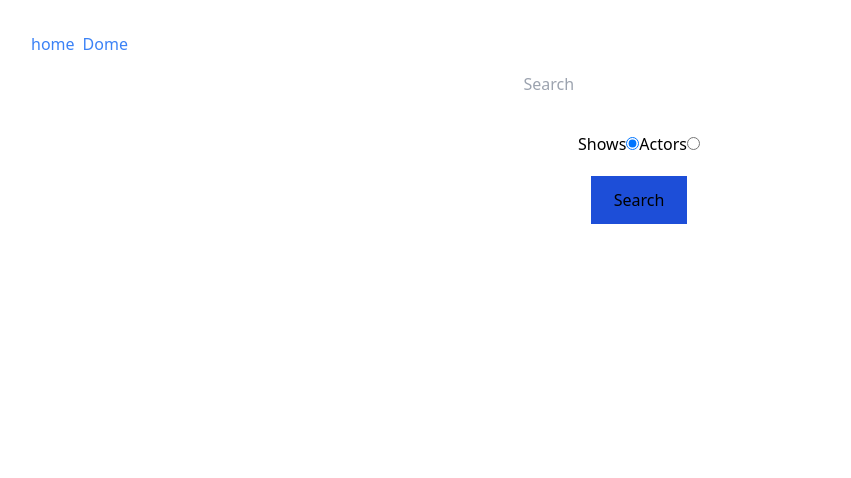
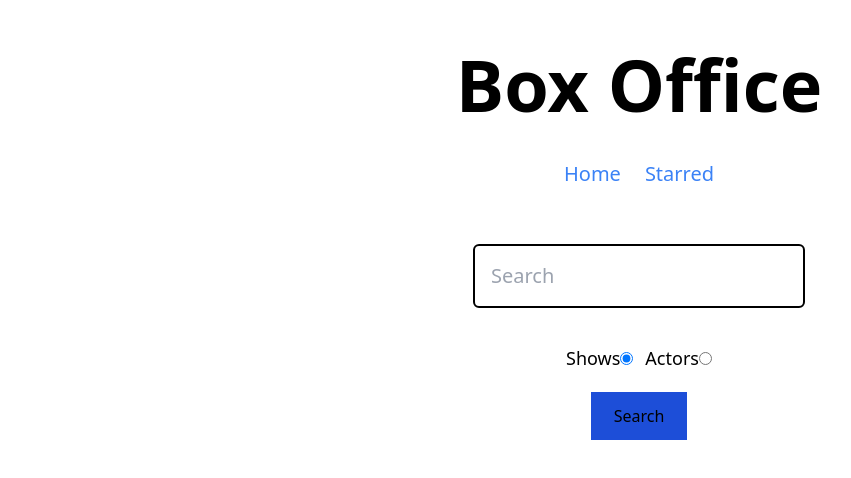
Before and after one commit to Agrimaagrawal/BoxOffice, a React (Vite) app: page / in a window 1280 px wide. Shown: the top 478 px of the page, without its empty margins (1-852 px from the left). Built offline with nearby package versions, Linux system fonts and the light colour scheme.

Commit message:
added code for fetching showid

```diff
--- a/src/App.jsx
+++ b/src/App.jsx
@@ -1,9 +1,10 @@
 import './App.css'
 import {BrowserRouter,Routes,Route} from 'react-router-dom'
-import Home from './components/Home'
+import Home from './components/pages/Home'
 import Navbar from './components/Navbar'
-import Dome from './components/Dome';
-import MainLayout from './components/MainLayout'
+import Starred from './components/pages/Starred';
+import MainLayout from './components/MainLayout';
+import ShowDetails from './components/pages/ShowDetails'
 
 function App() {
 
@@ -14,8 +15,9 @@ function App() {
     <Routes>
       <Route element={<MainLayout/>}>
       <Route path='/' element={<Home/>}></Route>
-      <Route path='/Dome' element ={<Dome/>}/>
+      <Route path='/Starred' element ={<Starred/>}/>
       </Route>
+      <Route path='/show/:showId' element={<ShowDetails/>}/>
       </Routes>
     </BrowserRouter>
 
--- a/src/components/Dome.jsx
+++ /dev/null
@@ -1,11 +0,0 @@
-import React from 'react'
-
-const Dome = () => {
-  return (
-    <div>
-
-    </div>
-  )
-}
-
-export default Dome
--- a/src/components/MainLayout.jsx
+++ b/src/components/MainLayout.jsx
@@ -5,6 +5,7 @@ import Navbar from './Navbar'
 const MainLayout = () => {
   return (
     <div>
+      <h1 className=' text-5xl md:text-7xl font-bold  m-4'>Box Office</h1>
       <Navbar/>
       <Outlet/>
     </div>
--- a/src/components/Navbar.jsx
+++ b/src/components/Navbar.jsx
@@ -1,19 +1,19 @@
 import {Link} from 'react-router-dom'
 const Navbar = () => {
   const link=[
-    {text:"home",
+    {text:"Home",
     to:'/'
           },
           {
-            text:'Dome',
-            to:'/Dome'
+            text:'Starred',
+            to:'/Starred'
           }
   ]
   return (
     <div>
-      <ul className='flex gap-2'>
+      <ul className='flex gap-6 justify-center m-10 '>
         {
-          link.map(item=><li key={item.text} className="text-blue-500"><Link to={item.to}>{item.text}</Link></li>)
+          link.map(item=><li key={item.text} className="text-blue-500 text-xl hover:text-blue-800 "><Link to={item.to}>{item.text}</Link></li>)
         }
       </ul>
     </div>
--- a/src/components/Search.jsx
+++ b/src/components/Search.jsx
@@ -22,8 +22,9 @@ import {useState} from 'react';
     <div>
       <form onSubmit={onSubmit}>
         <div className='flex flex-col justify-center items-center gap-5'>
-      <input type="text" value={searchvalue} onChange={handleText} placeholder="Search" className='m-4'/>
-      <div><label>
+      <input type="text" value={searchvalue} onChange={handleText} placeholder="Search" className='m-4 border-black border-2 rounded-md p-4 text-xl text-blue-600'/>
+      <div className='gap-3 flex text-lg'>
+        <label >
         Shows
         <input type="radio" name="search-option" value="shows" checked={searchOption==='shows'} onChange={onRadioChange}/>
       </label>
--- a/src/components/Showfol/ShowCard.jsx
+++ b/src/components/Showfol/ShowCard.jsx
@@ -5,10 +5,10 @@ const ShowCard = ({name,image,id,summary}) => {
     <div >
       <div className="w-full h-full flex justify-center  flex-col items-center ">
       <img src={image} className='m-3'/>
-      <h1>{name}</h1>
+      <h1 className='font-extrabold text-xl '>{name}</h1>
       <p>{SummaryStripped}</p>
       <div>
-        <Link to='/'>Read more</Link>
+        <Link to={`/show/:${id}` }className='m-4 text-blue-700 text-lg font-bold '>Read more</Link>
         <button type="button" className=''>Star me</button>
       </div>
 
--- a/src/components/Showfol/Shows.jsx
+++ b/src/components/Showfol/Shows.jsx
@@ -6,7 +6,7 @@ const Shows = ({shows}) => {
     <div>
       {shows.map((data=>{
         return (
-          <ShowCard key={data.show.id} name={data.show.name} image={data.show.image ?.medium} summary={data.show.summary}/>
+          <ShowCard key={data.show.id} name={data.show.name} image={data.show.image ?.medium} summary={data.show.summary} id={data.show.id}/>
         )
       }))
     }
--- /dev/null
+++ b/src/components/pages/ShowDetails.jsx
@@ -0,0 +1,15 @@
+import { useParams } from "react-router-dom"
+const ShowDetails = () => {
+    const params=useParams();
+    console.log(params)
+  return (
+    <div>
+
+      hello
+
+
+    </div>
+  )
+}
+
+export default ShowDetails
--- /dev/null
+++ b/src/components/pages/Starred.jsx
@@ -0,0 +1,11 @@
+
+
+const Starred = () => {
+  return (
+    <div>
+
+    </div>
+  )
+}
+
+export default Starred
```
Also changed, not shown: src/components/pages/Home.jsx (renamed from src/components/Home.jsx, +5 -5 lines).
